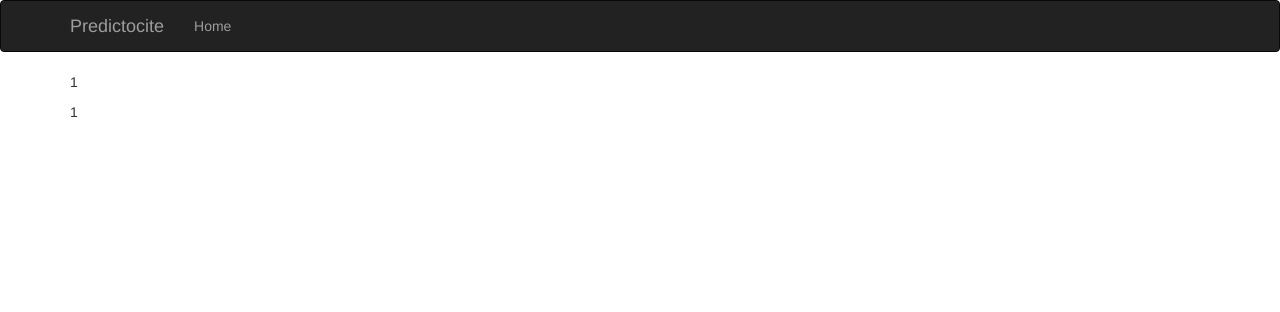
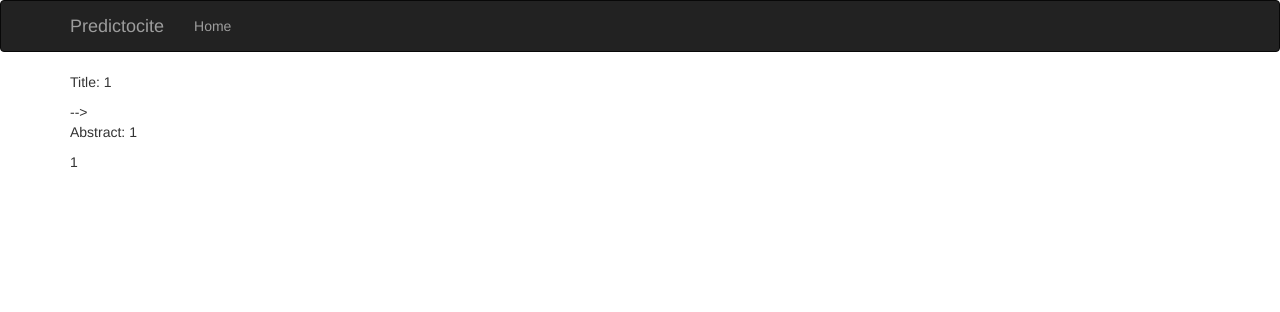
Before and after one commit to RobSullivan/predictocite, a Flask app: page /result in a window 1280 px wide. Shown: the top 312 px of the page. Run offline with Flask 2, Linux system fonts and the light colour scheme; a user stored in the database is signed in; some libraries are stand-ins or nearby versions.

Commit message:
Able to classify user input but not display it.
THis is becauase of a TypeError and the array not being JSON seriablizable
Used flasks interactive python debugger extensively this evening rather
than writing tests.

To get to this stage the classifier, count_vect and tf_transformer all
had to be re-pickled from predictocite\main.py as was getting dimension
mismatches and feature mismatch errors.

```diff
--- a/app/main/views.py
+++ b/app/main/views.py
@@ -2,19 +2,30 @@
 from . import main
 from .forms import TitleAbstractForm
 from .. import db
-from ..models import User
+from ..models import User, NbClf, UserDataTransform
 
 @main.route('/', methods=['GET', 'POST'])
 def index():
 
 	form = TitleAbstractForm()
 
+
 	if form.validate_on_submit():
+		data_transform = UserDataTransform()
+		nb_clf = NbClf()
 		title = form.title.data
 		abstract = form.abstract.data
 
 		session['title'] = form.title.data
 		session['abstract'] = form.abstract.data
+		user_data = [title + ' ' + abstract]
+		session['user_data'] = user_data
+		user_data_bag_of_words = data_transform.count_vect.transform(user_data)
+		frequency_matrix = data_transform.tf_transformer.transform(user_data_bag_of_words)
+		prediction = nb_clf.clf.predict(frequency_matrix)
+		session['prediction'] = prediction
+
+
 		form.title.data = ''
 		return redirect(url_for('.result'))
 	return render_template('index.html',
@@ -24,4 +35,5 @@
 @main.route('/result', methods=['GET'])
 def result():
 	return render_template('result.html',
-		title=session.get('title'), abstract=session.get('abstract'))
+		title=session.get('title'), user_data=session.get('user_data'),
+		abstract=session.get('abstract'), prediction=session.get('prediction'))
--- a/app/models.py
+++ b/app/models.py
@@ -27,7 +27,7 @@
 	"""NbClf loads and wraps clf.pickle"""
 	def __init__(self):
 		try:
-			with open('clf.pickle', 'rb') as f:
+			with open('nb_classifier.pickle', 'rb') as f:
 				self.clf = pickle.load(f)
 		except IOError as err:
 			print("IO Error: {0}".format(err))
--- a/app/templates/result.html
+++ b/app/templates/result.html
@@ -6,8 +6,10 @@
 
 
 <div>
-	<p>{% if title %}{{ title }}{% endif %}</p>
-	<p>{% if abstract %}{{ abstract }}{% endif %}</p>
+	<p>Title: {% if title %}{{ title }}{% endif %}</p>-->
+	<p>Abstract: {% if abstract %}{{ abstract }}{% endif %}</p>
+	<p>{% if prediction %}{{ prediction }}{% endif %}</p>
+	<p>{% if user_data %}{{ user_data }}{% endif %}</p>
 
 </div>
 
```
Also changed, not shown: predictocite/main.py (+5 -7 lines), 2 other files.
